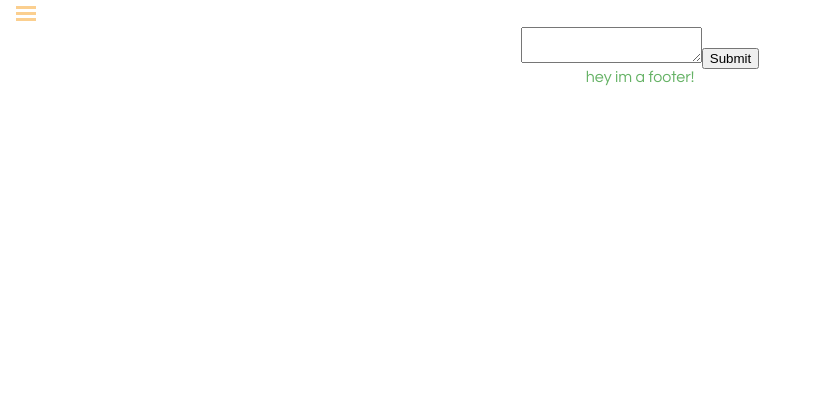
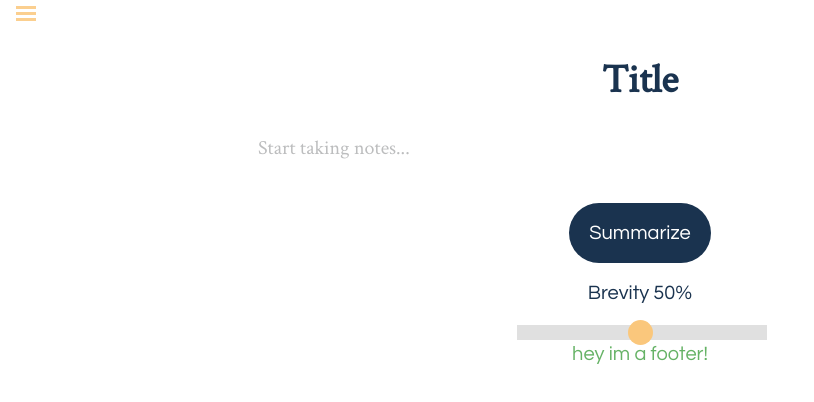
Before and after one commit to simplif-ai/application, a React (Create React App) app in the folder Frontend/: page /summary in a window 1280 px wide. Shown: the top 402 px of the page, without its empty margins (0-814 px from the left). Built offline with nearby package versions, Linux system fonts and the light colour scheme; no server answers.

Commit message:
add interactive text box, map text box to state, add brevity slider

```diff
--- a/Frontend/src/App.css
+++ b/Frontend/src/App.css
@@ -4,9 +4,12 @@ body {
   text-align: center;
   color: #1A334F;
   width: 100%;
+  font-size: 20px;
 }
-
-h1 {
+button, textarea {
+  font-size: 20px;
+}
+h1, button {
   font-family: 'Questrial', sans-serif;
 }
 p {
--- a/Frontend/src/css/summary.css
+++ b/Frontend/src/css/summary.css
@@ -0,0 +1,92 @@
+.summary {
+  padding: 20px;
+
+}
+button {
+  background: #1A334F;
+  border-radius: 50px;
+  padding: 20px;
+  color: white;
+  border: none;
+  margin-top: 10px;
+}
+
+textarea, .edit {
+  font-family: 'Crimson Text', serif;
+  width: 100%;
+  color: #95989A;
+  resize: none;
+  border: none;
+  overflow: hidden;
+}
+
+textarea::-webkit-input-placeholder { /* Chrome/Opera/Safari */
+  color: #BCBDBE;
+}
+textarea::-moz-placeholder { /* Firefox 19+ */
+  color: #BCBDBE;
+}
+textarea:-ms-input-placeholder { /* IE 10+ */
+  color: #BCBDBE;
+}
+textarea:-moz-placeholder { /* Firefox 18- */
+  color: #BCBDBE;
+}
+textarea:focus {
+  outline: none;
+}
+.summary h1 {
+  font-family: 'Crimson Text', serif;
+}
+
+.brevity {
+  width: 250px;
+  display: inline-block;
+}
+.brevity label {
+  color: #1A334F;
+  display: block;
+  text-align: center;
+  display: inline-block;
+  padding: 20px;
+  width: auto;
+}
+.slider {
+    -webkit-appearance: none;  /* Override default CSS styles */
+    appearance: none;
+    width: 250px; /* Full-width */
+    height: 15px; /* Specified height */
+    background: #d3d3d3; /* Grey background */
+    outline: none; /* Remove outline */
+    opacity: 0.7; /* Set transparency (for mouse-over effects on hover) */
+    -webkit-transition: .2s; /* 0.2 seconds transition on hover */
+    transition: opacity .2s;
+}
+
+/* Mouse-over effects */
+.slider:hover {
+    opacity: 1; /* Fully shown on mouse-over */
+}
+
+/* The slider handle (use webkit (Chrome, Opera, Safari, Edge) and moz (Firefox) to override default look) */
+.slider::-webkit-slider-thumb {
+    -webkit-appearance: none; /* Override default look */
+    appearance: none;
+    width: 25px; /* Set a specific slider handle width */
+    height: 25px; /* Slider handle height */
+    background: #F9B045;
+    border-radius: 50%;
+    cursor: pointer; /* Cursor on hover */
+}
+
+.slider::-moz-range-thumb {
+    width: 25px; /* Set a specific slider handle width */
+    height: 25px; /* Slider handle height */
+    background: #4CAF50; /* Green background */
+    cursor: pointer; /* Cursor on hover */
+}
+@media (min-width: 500px) {
+  .summary {
+    padding: 0 20%;
+  }
+}
--- a/Frontend/src/pages/summary/index.js
+++ b/Frontend/src/pages/summary/index.js
@@ -1,14 +1,19 @@
 import React, { Component } from 'react';
 import apiFetch from '../../utils/api.js';
 import '../../css/summary.css';
-
+//import '../../App.css';
 class Summary extends Component {
   constructor(props) {
     super(props);
-    this.state = { redirectToReferrer: false };
+    this.state = {
+      redirectToReferrer: false,
+      summary: {},
+      brevity: 50,
+    };
   }
   summarize = (e) => {
     e.preventDefault();
+    e.persist();
     return apiFetch('sumarizertext', {
       headers: {
        'Accept': 'application/json',
@@ -27,15 +32,44 @@ class Summary extends Component {
         else {
           // call funtion to send data to page
           console.log('success',json);
+          this.setState({
+            summary: json.text
+          });
+          console.log('json.text', json.text);
+          // const sentences = [];
+          const summary = [];
+          const sentences = json.text.forEach(sentence => {
+            console.log('sentece', sentence[0]);
+            return sentence[0];
+          });
+
+          console.log('sentences', sentences);
+          e.target.textarea.value = sentences;
         }
       });
   }
+  handleKeyUp = (e) => {
+    e.target.style.height = '1px';
+    e.target.style.height = 25 + e.target.scrollHeight + 'px';
+  }
+  changeBrevity = (e) => {
+    this.setState({ brevity: e.target.value });
+  }
   render() {
     return (
+      <div className="summary">
       <form onSubmit={this.summarize}>
-        <textarea name="textarea"/>
-        <button type="submit" >Submit</button>
+        <h1>Title</h1>
+        <textarea name="textarea" placeholder="Start taking notes..." onKeyUp={this.handleKeyUp}>
+
+        </textarea>
+        <button type="submit" >Summarize</button>
       </form>
+        <div className="brevity">
+          <label>Brevity {this.state.brevity}%</label>
+          <input type="range" min="1" max="100" className="slider" id="myRange" onChange={this.changeBrevity} />
+        </div>
+      </div>
     );
   }
 }
```
Also changed, not shown: Frontend/src/pages/login/Login.js (indentation only).
